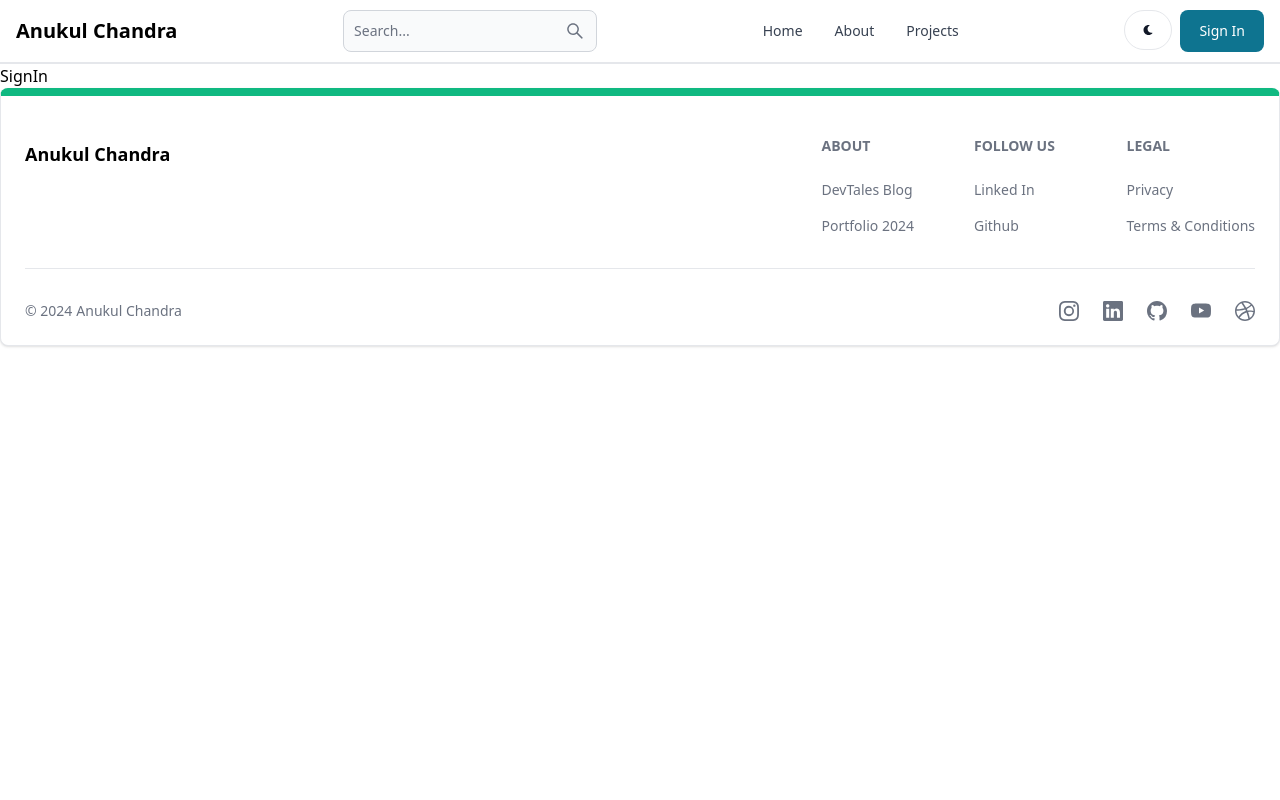
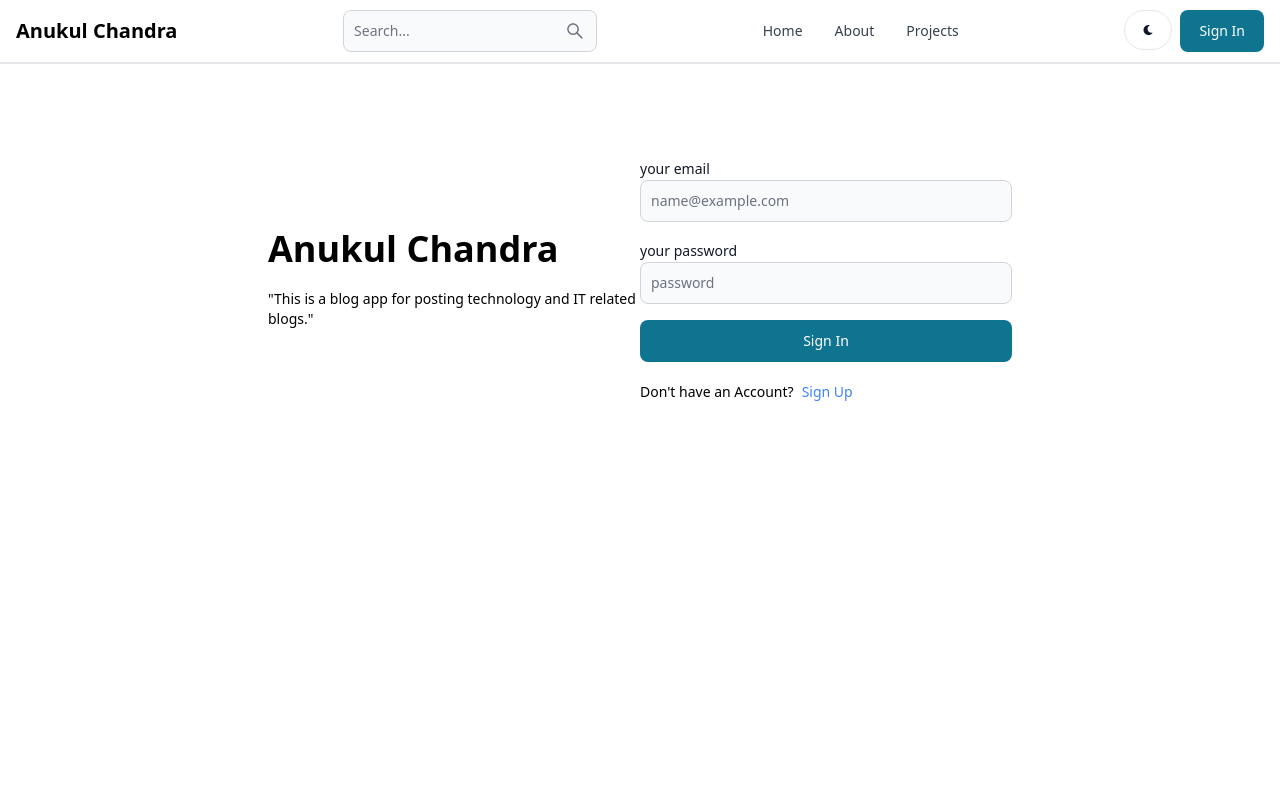
Before and after one commit to AnukulPr1me/DevTales_Blog, a React (Vite) app in the folder client/: page /sign-in in a window 1280 px wide. Shown: the top 800 px of the page. Built offline with nearby package versions, Linux system fonts and the light colour scheme.

Commit message:
created sign-in UI

```diff
--- a/client/src/pages/SignIn.jsx
+++ b/client/src/pages/SignIn.jsx
@@ -1,5 +1,107 @@
+import React, { useState } from "react";
+import { Link, useNavigate } from "react-router-dom";
+import { Alert, Button, Label, Spinner, TextInput } from "flowbite-react";
+
 export default function SignIn() {
+  const [formData, setFormData] = useState({});
+  const [errorMessage, setErrorMessage] = useState(null);
+  const [successMessage, setSuccessMessage] = useState({});
+  const [loading, setLoading] = useState(false);
+  const navigate = useNavigate();
+
+  const handleChange = (e) => {
+    setFormData({ ...formData, [e.target.id]: e.target.value.trim() });
+  };
+
+  const handleSubmit = async (e) => {
+    e.preventDefault();
+    if (!formData.password || !formData.email) {
+      return setErrorMessage("Please fill all the fields.");
+    }
+    try {
+      setLoading(true);
+      setErrorMessage(null);
+      const res = await fetch("api/auth/signin", {
+        method: "POST",
+        headers: {
+          "Content-Type": "application/json",
+        },
+        body: JSON.stringify(formData),
+      });
+      const data = await res.json();
+      if (data.success === false) {
+        return setErrorMessage(data.message);
+      }
+      setLoading(false);
+      if(res.ok) {
+        setSuccessMessage(data.message);
+        navigate("/");
+      }
+    } catch (error) {
+      setErrorMessage(error.message);
+      setLoading(false);
+    }
+  };
+
   return (
-    <div>SignIn</div>
-  )
+    <div className="min-h-screen mt-20">
+      <div className="flex p-3 max-w-3xl mx-auto flex-col md:flex-row md:items-center">
+        {/*left*/}
+        <div className="flex-1">
+          <Link to="/" className="font-bold dark:text-white text-4xl">
+            <span>Anukul Chandra</span>
+          </Link>
+          <p className="text-sm mt-5">
+            "This is a blog app for posting technology and IT related blogs."
+          </p>
+        </div>
+        {/*right*/}
+        <div className="flex-1">
+          <form className="flex flex-col gap-4" onSubmit={handleSubmit}>
+            <div>
+              <Label value="your email" />
+              <TextInput
+                type="email"
+                placeholder="name@example.com"
+                id="email"
+                onChange={handleChange}
+              />
+            </div>
+            <div>
+              <Label value="your password" />
+              <TextInput
+                type="password"
+                placeholder="password"
+                id="password"
+                onChange={handleChange}
+              />
+            </div>
+            <Button type="submit" disabled={loading}>
+              {loading ? (
+                <>
+                  <Spinner size="sm" />
+                  <span className="pl-3">Loading...</span>
+                </>
+              ) : (
+                "Sign In"
+              )}
+            </Button>
+          </form>
+          <div className="flex gap-2 text-sm mt-5">
+            <span>Don't have an Account?</span>
+            <Link to="/sign-un" className="text-blue-500">
+              Sign Up
+            </Link>
+          </div>
+          {errorMessage && (
+            <Alert className="mt-5" color="failure">
+              {errorMessage}
+            </Alert>
+          )}
+        </div>
+      </div>
+    </div>
+  );
 }
+
+//fix
```
